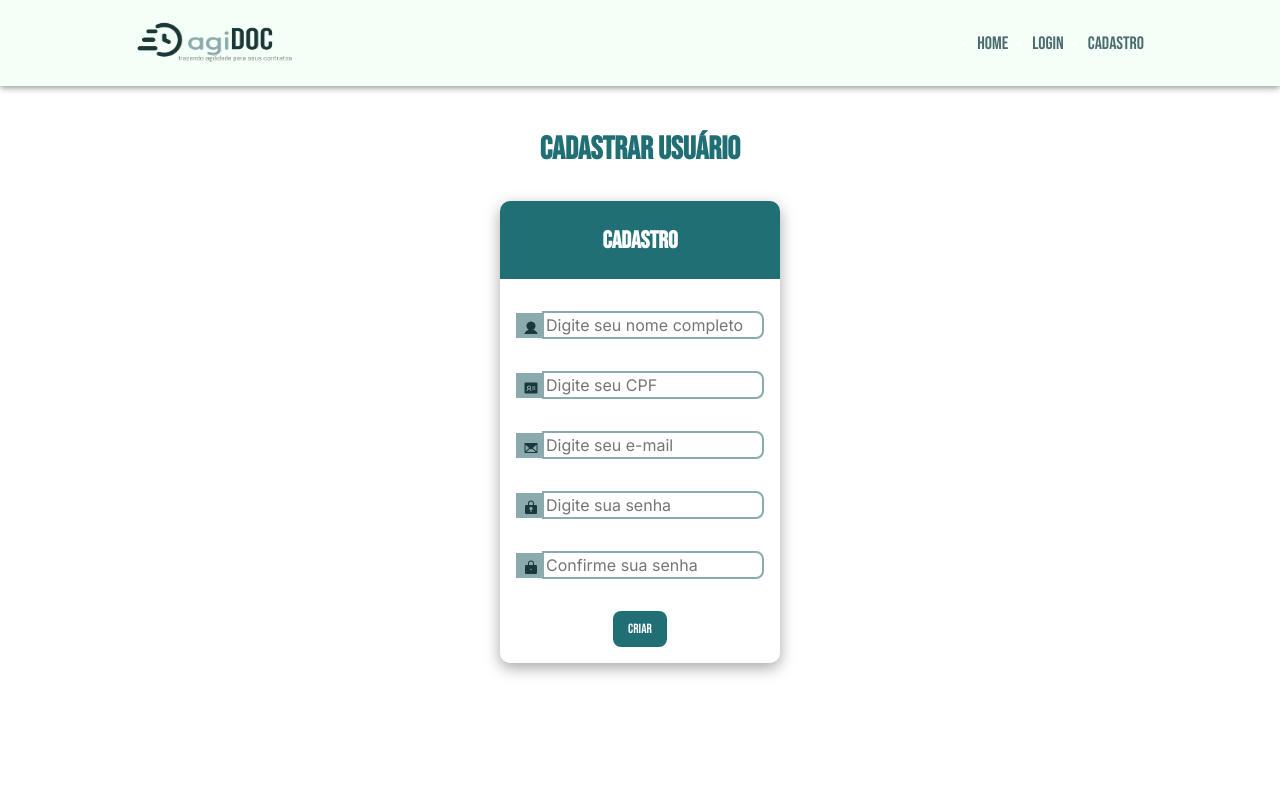
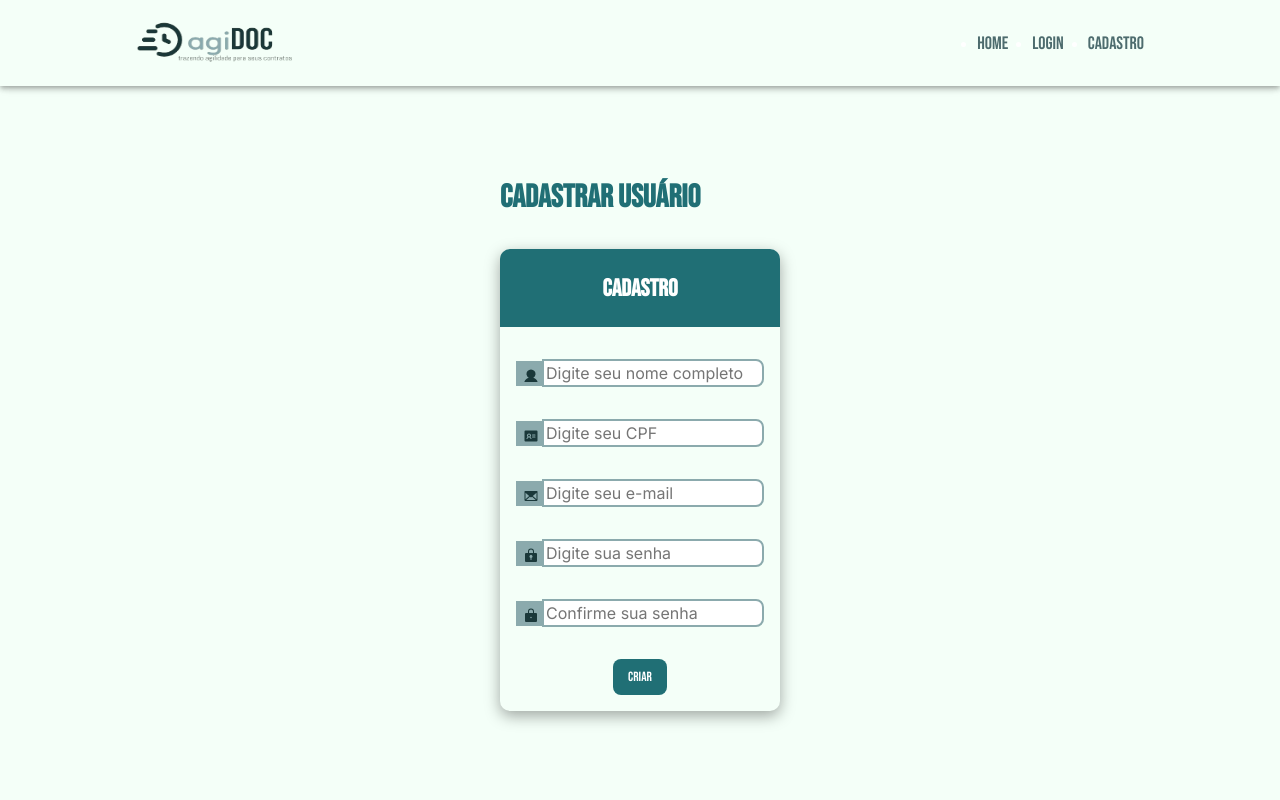
Before and after one commit to Ermeson23/vs13-04-agiDoc, a React (Vite) app: page /register in a window 1280 px wide. Shown: the top 800 px of the page. Built offline with nearby package versions, Linux system fonts and the light colour scheme.

Commit message:
more styles

```diff
--- a/src/pages/register/Register.css
+++ b/src/pages/register/Register.css
@@ -3,7 +3,16 @@
     flex-direction: column;
     align-items: center;
     margin-top: 50px;
+    width: 100vw;
+    background-color: var(--white-gray);
+
 }
+.main-sec-reg{
+    height: 100vh;
+
+    padding: 3rem;
+
+  }
 
 .title {
     display: flex;
--- a/src/pages/register/Register.tsx
+++ b/src/pages/register/Register.tsx
@@ -5,6 +5,8 @@ import Header from '../../components/header/Header';
 import { User, LockKey, IdentificationCard, Envelope, Lock} from '@phosphor-icons/react';
 import '../../App.css';
 import './Register.css';
+import Footer from '../../components/footer/Footer';
+
 
 interface UserRegistrationResponse {
   id: number;
@@ -40,6 +42,7 @@ const Register = () => {
       <section className="header-section">
         <Header></Header>
       </section>
+      <section className='main-section main-sec-reg'>
       <h1>Cadastrar usuário</h1>
       <form className="reg-form" onSubmit={handleSubmit(onSubmit)}>
         <h2 className='title'>Cadastro</h2>
@@ -95,7 +98,10 @@ const Register = () => {
         </div>
         <button className="reg-button" type="submit">Criar</button>
       </form>
+      </section>
     </div>
+
+    <Footer></Footer>
     </div>
   );
 };
```
